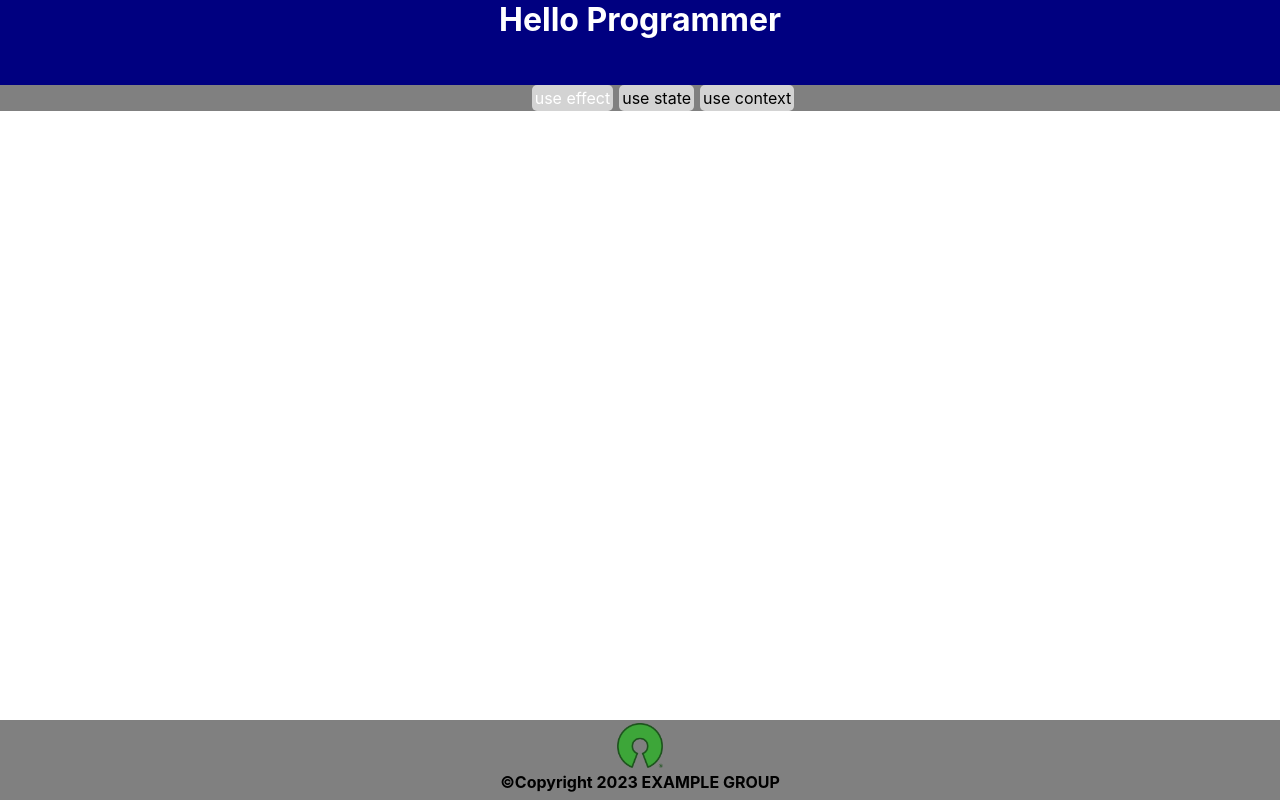
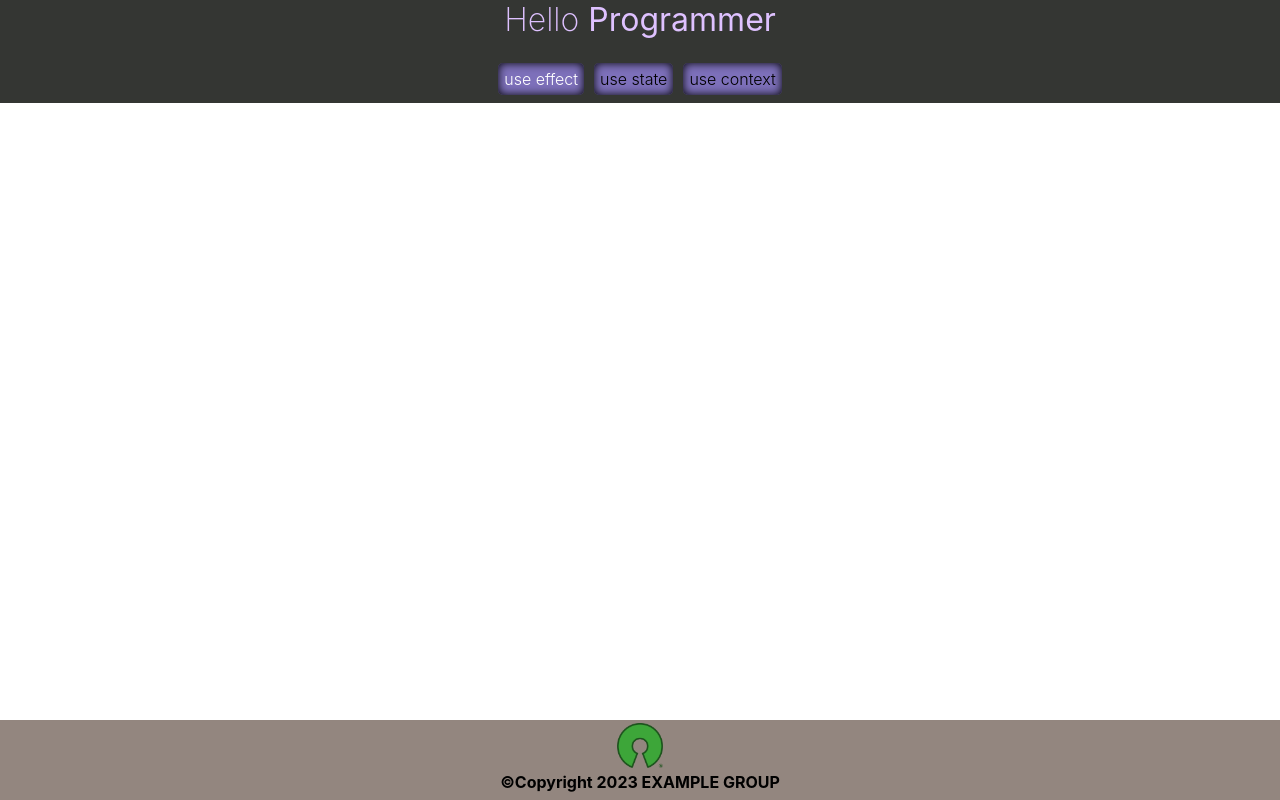
Before and after one commit to nathansabin/MERN-tutorial, a React (Create React App) app in the folder 01-REACT/example/client/: page / in a window 1280 px wide. Built offline with nearby package versions, Linux system fonts and the light colour scheme.

Commit message:
fixed broke ver of react example

```diff
--- a/01-REACT/example/client/src/App.js
+++ b/01-REACT/example/client/src/App.js
@@ -1,7 +1,7 @@
 import React, {useState} from "react";
-import Header from "./components/header/header"
-import Footer from "./components/footer/footer"
-import Navbar from "./components/navbar/navbar";
+import Header from "./components/header/"
+import Footer from "./components/footer/"
+import Navbar from "./components/navbar/";
 import './App.css';
 
 function App({ onDataReceived }) {
--- a/01-REACT/example/client/src/components/footer/footer.css
+++ b/01-REACT/example/client/src/components/footer/footer.css
@@ -3,7 +3,7 @@
     width: 100%;
     height: 80px;
     text-align: center;
-    background-color: grey;
+    background-color:#93867F;
 }
 
 .image_box img {
--- a/01-REACT/example/client/src/components/header/header.css
+++ b/01-REACT/example/client/src/components/header/header.css
@@ -1,10 +1,17 @@
 .banner {
     width: 100%;
     height: 85px;
-    background-color: navy;
+    height: 55px;
+    background-color: #343633;
 }
 
 .header {
     text-align: center;
     color: white;
+    color: #DEC1FF;
+    font-weight: 200;
 }
+
+.header span {
+    font-weight: 400;
+}
--- a/01-REACT/example/client/src/components/header/header.js
+++ b/01-REACT/example/client/src/components/header/index.js
@@ -6,7 +6,7 @@ const Header = () => {
     return (
         <div>
             <div className={"banner"}>
-                <h1 className={"header"}>Hello Programmer</h1>
+                <h1 className={"header"}>Hello <span>Programmer</span></h1>
             </div>
         </div>
     )
--- a/01-REACT/example/client/src/components/navbar/navbar.css
+++ b/01-REACT/example/client/src/components/navbar/navbar.css
@@ -4,18 +4,22 @@
 
 ol {
     width: auto;
-    background-color: grey;
+    padding: 8px;
+    margin: 0;
+    background-color: #343633;
     display: flex;
     justify-content: center;
+    gap: 10px;
 }
 
 li {
     width: auto;
-    padding: 3px;
-    margin-left: 6px;
-    background-color: lightgrey;
+    padding: 6px;
+    background-color: #7D70BA;
     border-radius: 5px;
     flex-direction: row;
     list-style-type: none;
     justify-content: center;
+    font-weight: 300;
+    box-shadow: inset 0 0 10px #000000;
 }
```
Also changed, not shown: 01-REACT/example/client/src/components/footer/index.js (renamed from 01-REACT/example/client/src/components/footer/footer.js), 01-REACT/example/client/src/components/navbar/index.js (renamed from 01-REACT/example/client/src/components/navbar/navbar.js), 1 other file (tests, documents, lock files or other folders).
